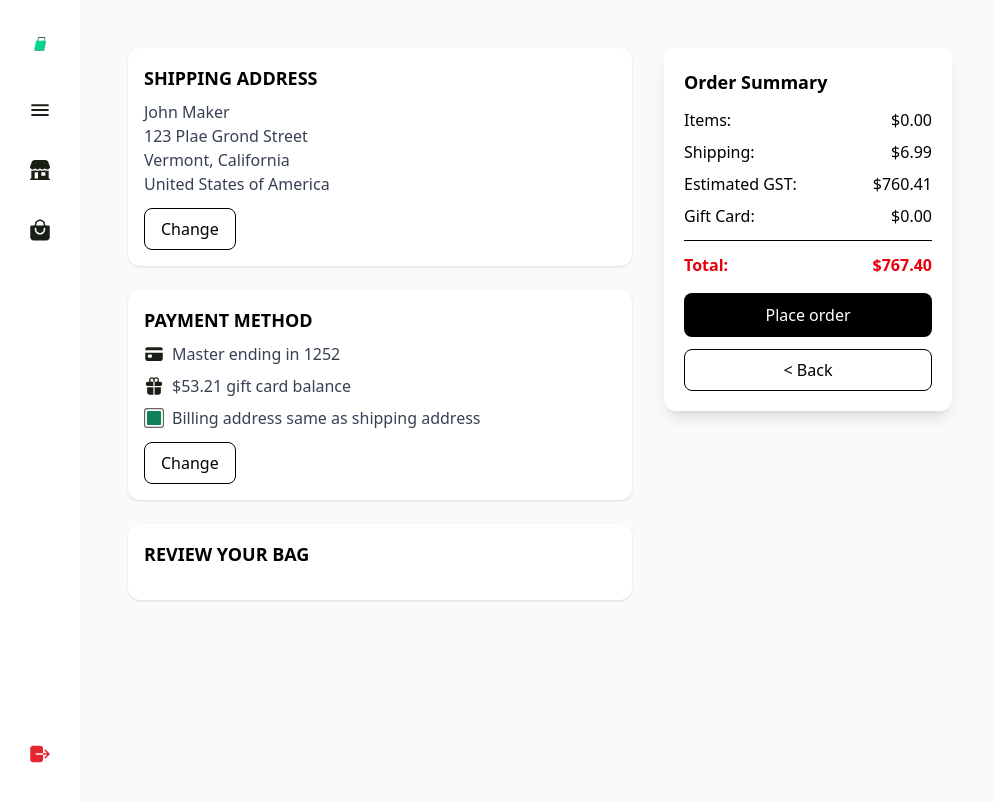
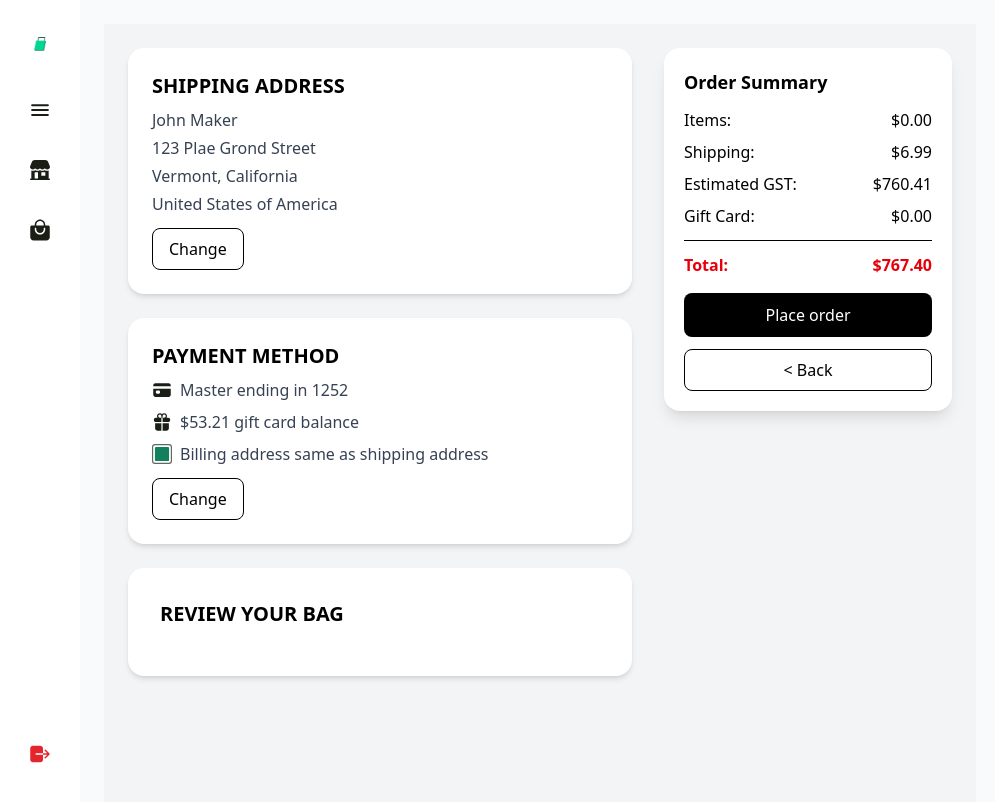
Before and after one commit to projectphenyo/Commerce, a React (Vite) app in the folder my-group/: page /checkout in a window 1280 px wide. Shown: the top 802 px of the page, without its empty margins (0-995 px from the left). Built offline with nearby package versions, Linux system fonts and the light colour scheme.

Commit message:
Responsiveness of "review bag" section

```diff
--- a/my-group/src/components/BagItem.jsx
+++ b/my-group/src/components/BagItem.jsx
@@ -17,7 +17,7 @@ export default function BagPanel() {
   return (
     <aside
   aria-label="Bag panel"
-  className="hidden sm:flex fixed right-0 top-0 h-screen sm:w-72 md:w-[320px] flex-col z-50 p-4 bg-gray-100"
+  className="hidden sm:flex fixed right-0 top-0 h-screen sm:w-72 md:w-[320px] flex-col z-50 p-4 bg-gray-100 border-l border-gray-300"
 >
 
       <p className="text-center text-black font-bold text-lg mt-4">
--- a/my-group/src/pages/Checkout.jsx
+++ b/my-group/src/pages/Checkout.jsx
@@ -34,16 +34,16 @@ export default function Checkout() {
   const orderTotal = itemsTotal + shipping + gst - giftCard;
 
   return (
-    <div className="min-h-screen bg-gray-50 p-6">
-      <div className="max-w-7xl mx-auto flex gap-8">
+    <div className="min-h-screen bg-gray-100 p-6">
+      <div className="max-w-7xl mx-auto flex flex-col lg:flex-row gap-8">
 
         {/* LEFT COLUMN */}
         <div className="flex-1 space-y-6">
 
           {/* Shipping */}
-          <div className="bg-white rounded-xl shadow p-4">
-            <h2 className="font-semibold text-lg">SHIPPING ADDRESS</h2>
-            <div className="mt-2 text-gray-700">
+          <div className="bg-white rounded-2xl shadow-md p-4 sm:p-6">
+            <h2 className="font-semibold text-lg sm:text-xl">SHIPPING ADDRESS</h2>
+            <div className="mt-2 text-gray-700 space-y-1">
               <p>{fullName}</p>
               <p>{street}</p>
               <p>{city}, {state}</p>
@@ -51,15 +51,15 @@ export default function Checkout() {
             </div>
             <button
               onClick={() => navigate("/AddAddress")}
-              className="mt-3 border border-black rounded-lg px-4 py-2 hover:bg-gray-100"
+              className="mt-3 border border-black rounded-lg px-4 py-2 hover:bg-gray-100 transition"
             >
               Change
             </button>
           </div>
 
           {/* Payment */}
-          <div className="bg-white rounded-xl shadow p-4">
-            <h2 className="font-semibold text-lg">PAYMENT METHOD</h2>
+          <div className="bg-white rounded-2xl shadow-md p-4 sm:p-6">
+            <h2 className="font-semibold text-lg sm:text-xl">PAYMENT METHOD</h2>
             <div className="mt-2 space-y-2 text-gray-700">
               <p className="flex items-center gap-2">
                 <img src={card} className="w-5 h-5" /> {paymentMethod}
@@ -73,38 +73,58 @@ export default function Checkout() {
             </div>
             <button
               onClick={() => navigate("/AddPayment")}
-              className="mt-3 border border-black rounded-lg px-4 py-2 hover:bg-gray-100"
+              className="mt-3 border border-black rounded-lg px-4 py-2 hover:bg-gray-100 transition"
             >
               Change
             </button>
           </div>
 
-          {/* Review Your Bag */}
-          <div className="bg-white rounded-xl shadow p-4">
-            <h2 className="font-semibold text-lg mb-4">REVIEW YOUR BAG</h2>
+          {/* REVIEW YOUR BAG — Responsive Version */}
+          <div className="bg-white rounded-2xl shadow-md p-4 sm:p-6 md:p-8 w-full">
+            <h2 className="font-semibold text-lg sm:text-xl mb-4">REVIEW YOUR BAG</h2>
 
             {items.map((item) => (
-              <div key={item.id} className="flex gap-4 py-4 border-b last:border-b-0">
-                <img src={item.src} className="w-20 h-20 object-contain" />
+              <div
+                key={item.id}
+                className="flex flex-col sm:flex-row gap-4 py-4 border-b last:border-b-0"
+              >
+                <img
+                  src={item.src}
+                  alt={item.name}
+                  className="w-full sm:w-20 h-20 sm:h-20 object-contain rounded-xl mx-auto sm:mx-0"
+                />
 
-                <div className="flex-1">
-                  <h3 className="font-semibold">{item.name}</h3>
-                  <p className="text-sm text-gray-500">{item.variant}</p>
+                <div className="flex-1 flex flex-col justify-between">
+                  <div>
+                    <h3 className="font-semibold text-base sm:text-lg truncate">{item.name}</h3>
+                    <p className="text-sm text-gray-500">{item.variant}</p>
 
-                  <div className="flex items-center gap-2 mt-1">
-                    <RatingStars rating={item.rating} />
-                    <span className="text-sm">{item.rating}/5</span>
+                    <div className="flex items-center gap-2 mt-1">
+                      <RatingStars rating={item.rating} />
+                      <span className="text-sm">{item.rating}/5</span>
+                    </div>
                   </div>
 
-                  <div className="flex justify-between items-center mt-2">
-                    <span className="font-semibold">
+                  {/* Price & Quantity Controls */}
+                  <div className="flex flex-col sm:flex-row sm:justify-between items-start sm:items-center mt-2 gap-2">
+                    <span className="font-semibold text-base sm:text-lg">
                       ${money(item.price)} × {item.quantity}
                     </span>
 
                     <div className="flex items-center gap-3 text-lg">
-                      <button onClick={() => removeFromBag(item.id)} className="text-red-500">−</button>
+                      <button
+                        onClick={() => removeFromBag(item.id)}
+                        className="text-red-500 font-bold w-8 h-8 rounded-full flex items-center justify-center hover:bg-red-100 transition"
+                      >
+                        −
+                      </button>
                       <span>{item.quantity}</span>
-                      <button onClick={() => addToBag(item.id)} className="text-green-600">+</button>
+                      <button
+                        onClick={() => addToBag(item.id)}
+                        className="text-green-600 font-bold w-8 h-8 rounded-full flex items-center justify-center hover:bg-green-100 transition"
+                      >
+                        +
+                      </button>
                     </div>
                   </div>
                 </div>
@@ -114,7 +134,7 @@ export default function Checkout() {
         </div>
 
         {/* RIGHT COLUMN — ORDER SUMMARY */}
-        <aside className="w-72 bg-white rounded-xl shadow-lg p-5 h-fit sticky top-6">
+        <aside className="w-full lg:w-72 bg-white rounded-2xl shadow-lg p-5 h-fit sticky top-6">
           <h3 className="font-semibold text-lg mb-3">Order Summary</h3>
 
           <div className="flex justify-between mb-2">
@@ -143,14 +163,14 @@ export default function Checkout() {
 
           <button
             onClick={() => navigate("/Confirmation")}
-            className="w-full bg-black text-white py-2.5 rounded-lg hover:opacity-90"
+            className="w-full bg-black text-white py-2.5 rounded-lg hover:opacity-90 transition"
           >
             Place order
           </button>
 
           <button
             onClick={() => navigate("/Bag")}
-            className="w-full mt-3 border border-black py-2 rounded-lg hover:bg-gray-100"
+            className="w-full mt-3 border border-black py-2 rounded-lg hover:bg-gray-100 transition"
           >
             &lt; Back
           </button>
```
